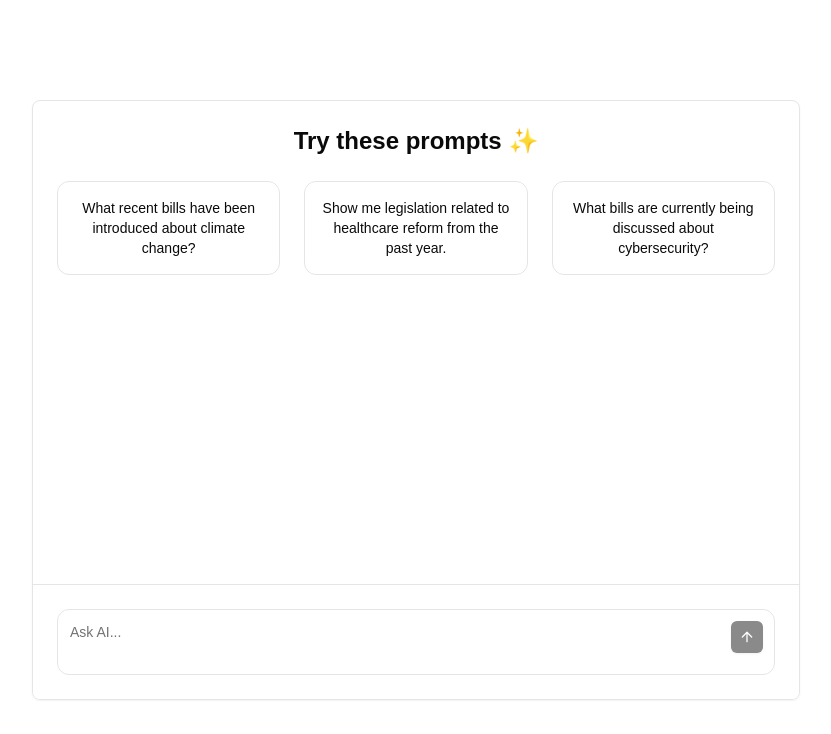
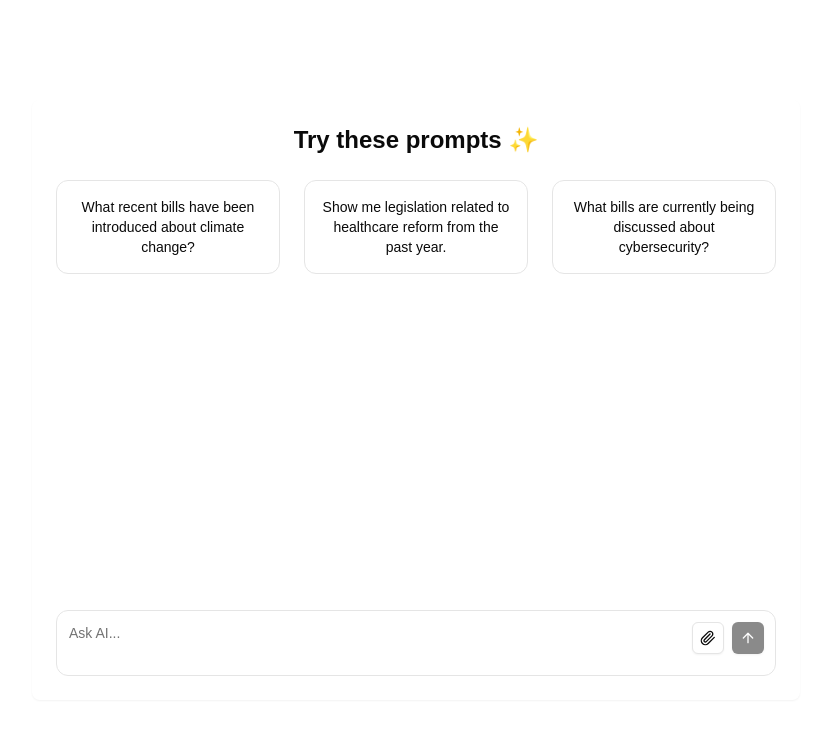
Before and after one commit to rammat10/gov-search, a Next.js app: page / in a window 1280 px wide. Shown: the top 734 px of the page, without its empty margins (224-1055 px from the left). Built offline with nearby package versions, Linux system fonts and the light colour scheme.

Commit message:
Fix broken chat

```diff
--- a/app/page.tsx
+++ b/app/page.tsx
@@ -3,7 +3,6 @@
 import { useChat } from "ai/react"
 
 import { Chat } from "@/components/ui/chat"
-
 
 export default function ChatDemo() {
   const {
@@ -17,11 +16,11 @@ export default function ChatDemo() {
   } = useChat()
 
   // filter out messages that have no content
-  const filteredMessages = messages.filter((message) => message.content !== '');
+  const filteredMessages = messages.filter((message) => message.content !== "")
 
   return (
     <div className="flex min-h-screen w-full">
-      <div className="flex  sm:my-auto h-[100dvh] sm:h-[600px] w-full max-w-3xl overflow-hidden border-0 sm:border rounded-none sm:rounded-lg shadow-none sm:shadow-sm relative mx-auto">
+      <div className="flex  sm:my-auto h-[100dvh] sm:h-[600px] w-full max-w-3xl overflow-hidden rounded-none sm:rounded-lg shadow-none sm:shadow-sm relative mx-auto">
         <Chat
           className="flex flex-col w-full"
           messages={filteredMessages}
--- a/components/ui/chat.tsx
+++ b/components/ui/chat.tsx
@@ -1,16 +1,16 @@
 "use client"
 
-import { forwardRef, useState, type ReactElement } from "react"
 import { ArrowDown, ThumbsDown, ThumbsUp } from "lucide-react"
+import { type ReactElement, forwardRef, useState } from "react"
 
-import { cn } from "@/lib/utils"
-import { useAutoScroll } from "@/hooks/use-auto-scroll"
 import { Button } from "@/components/ui/button"
 import { type Message } from "@/components/ui/chat-message"
 import { CopyButton } from "@/components/ui/copy-button"
 import { MessageInput } from "@/components/ui/message-input"
 import { MessageList } from "@/components/ui/message-list"
 import { PromptSuggestions } from "@/components/ui/prompt-suggestions"
+import { useAutoScroll } from "@/hooks/use-auto-scroll"
+import { cn } from "@/lib/utils"
 
 interface ChatPropsBase {
   handleSubmit: (
@@ -57,23 +57,26 @@ export function Chat({
   const isEmpty = messages.length === 0
   const isTyping = lastMessage?.role === "user"
 
+  const { containerRef, handleScroll } = useAutoScroll([messages])
+
   return (
-    <div className={cn("flex flex-col h-full", className)}>
+    <ChatContainer className={cn("flex flex-col h-full", className)}>
       {/* Messages section - scrollable */}
-      <div className="flex-1 overflow-y-auto pt-4 sm:pt-6">
+      <div
+        ref={containerRef}
+        onScroll={handleScroll}
+        className="flex-1 overflow-y-auto px-4 pt-4 sm:px-6 sm:pt-6"
+      >
+        <div className="space-y-6">
           {isEmpty && append && suggestions ? (
-          <div className="px-4 sm:px-6">
             <PromptSuggestions
               label="Try these prompts ✨"
               append={append}
               suggestions={suggestions}
             />
-          </div>
           ) : null}
 
-        {messages.length > 0 ? (
-          <div className="px-4 sm:px-6">
-            <ChatMessages messages={messages}>
+          {messages.length > 0 && (
             <MessageList
               messages={messages}
               isTyping={isTyping}
@@ -111,13 +114,12 @@ export function Chat({
                 ),
               })}
             />
-            </ChatMessages>
+          )}
         </div>
-        ) : null}
       </div>
 
       {/* Input section - fixed at bottom */}
-      <div className="border-t bg-background p-4 sm:p-6">
+      {/* <div className="p-4 sm:p-6">
         <MessageInput
           value={input}
           onChange={handleInputChange}
@@ -125,8 +127,27 @@ export function Chat({
           isGenerating={isGenerating}
           stop={stop}
         />
+      </div> */}
+      <ChatForm
+        className="mt-auto"
+        isPending={isGenerating || isTyping}
+        handleSubmit={handleSubmit}
+      >
+        {({ files, setFiles }) => (
+          <div className="p-4 sm:p-6">
+            <MessageInput
+              value={input}
+              onChange={handleInputChange}
+              allowAttachments
+              files={files}
+              setFiles={setFiles}
+              stop={stop}
+              isGenerating={isGenerating}
+            />
           </div>
-    </div>
+        )}
+      </ChatForm>
+    </ChatContainer>
   )
 }
 Chat.displayName = "Chat"
@@ -142,7 +163,7 @@ export function ChatMessages({
 
   return (
     <div
-      className="relative flex-1 overflow-y-auto pb-4 mb-safe"
+      className="relative overflow-y-auto pb-4"
       ref={containerRef}
       onScroll={handleScroll}
     >
--- a/components/ui/message-input.tsx
+++ b/components/ui/message-input.tsx
@@ -15,7 +15,6 @@ interface MessageInputBaseProps
   submitOnEnter?: boolean
   stop?: () => void
   isGenerating: boolean
-  onSubmit?: (event?: { preventDefault?: () => void }) => void
 }
 
 interface MessageInputWithoutAttachmentProps extends MessageInputBaseProps {
@@ -39,7 +38,6 @@ export function MessageInput({
   submitOnEnter = true,
   stop,
   isGenerating,
-  onSubmit,
   ...props
 }: MessageInputProps) {
   const [isDragging, setIsDragging] = useState(false)
@@ -91,7 +89,7 @@ export function MessageInput({
       .filter((file) => file !== null)
 
     if (props.allowAttachments && files.length > 0) {
-      addFiles(files as File[])
+      addFiles(files)
     }
   }
 
@@ -116,15 +114,13 @@ export function MessageInput({
     dependencies: [props.value, showFileList],
   })
 
-  const handleSubmit = (event: React.FormEvent) => {
-    event.preventDefault()
-    if (onSubmit && props.value !== "") {
-      onSubmit(event)
-    }
-  }
-
   return (
-    <form onSubmit={handleSubmit} className="relative flex w-full">
+    <div
+      className="relative flex w-full"
+      onDragOver={onDragOver}
+      onDragLeave={onDragLeave}
+      onDrop={onDrop}
+    >
       <textarea
         aria-label="Write your prompt here"
         placeholder={placeholder}
@@ -209,7 +205,7 @@ export function MessageInput({
       </div>
 
       {props.allowAttachments && <FileUploadOverlay isDragging={isDragging} />}
-    </form>
+    </div>
   )
 }
 MessageInput.displayName = "MessageInput"
```
Also changed, not shown: 1 other file (tests, documents, lock files or other folders). Lines whose indentation alone changed are shown as unchanged.
